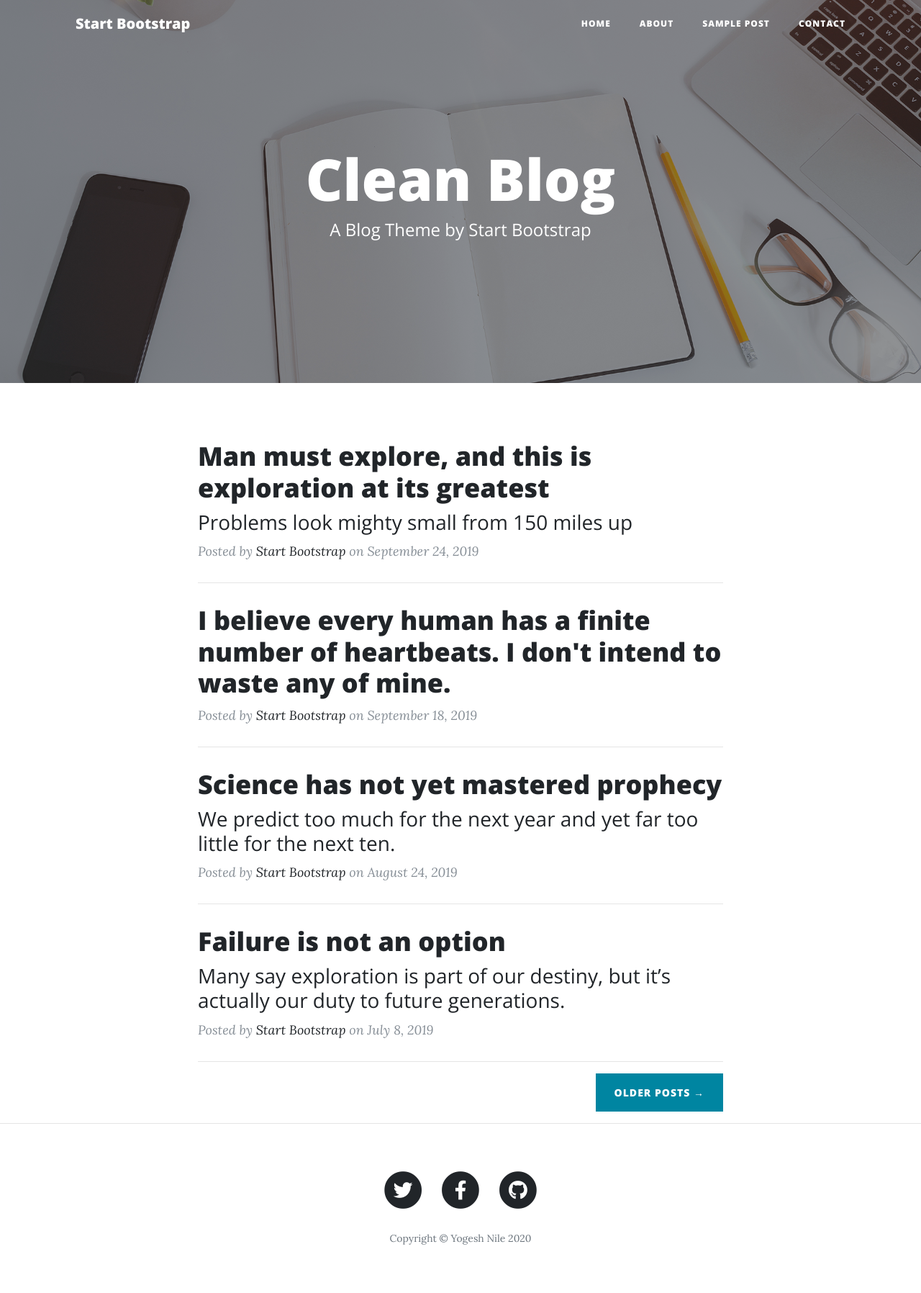
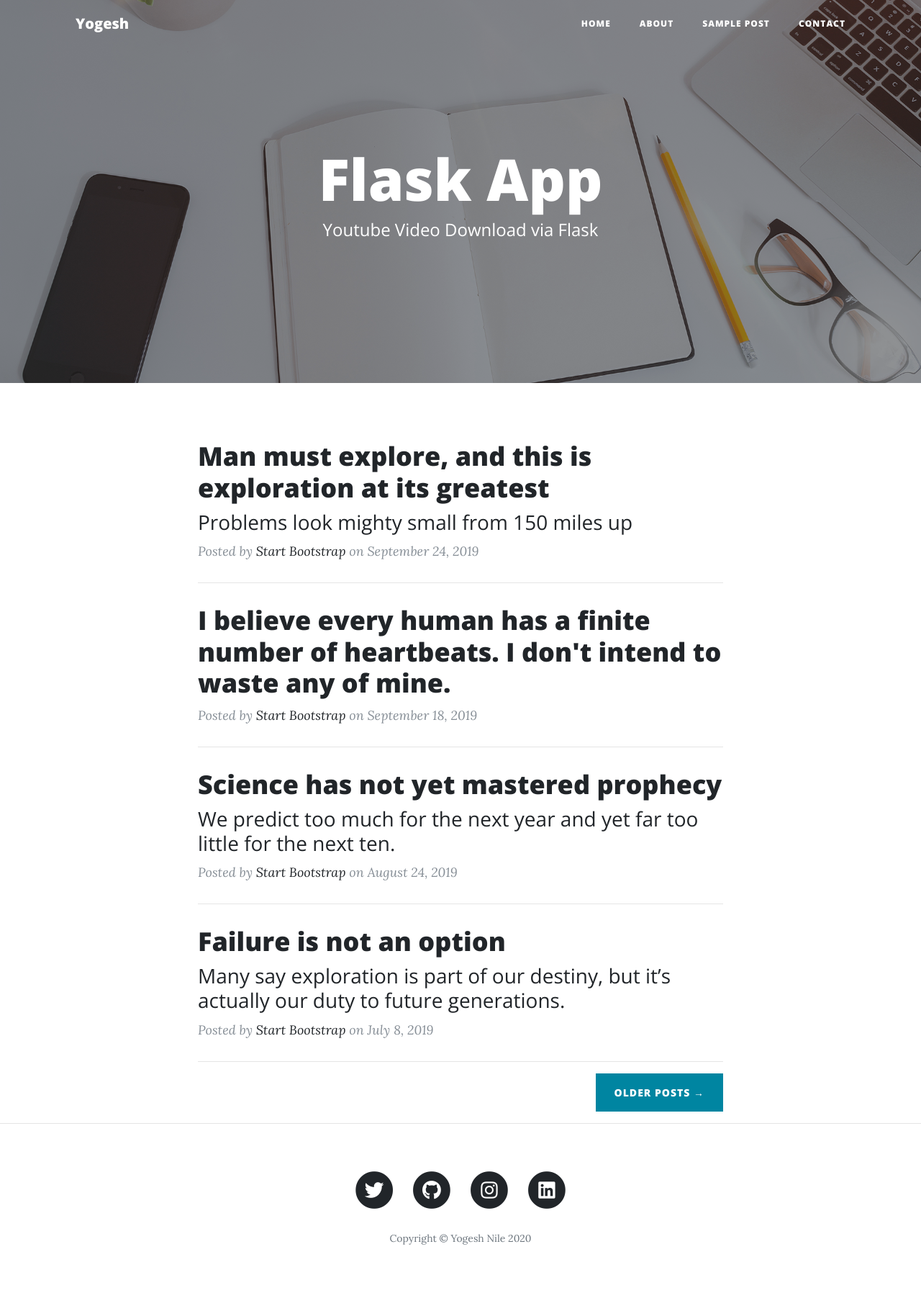
Before and after one commit to yogeshnile/Blog-Website-on-FlaskApp, a Flask app: page / in a window 1280 px wide. Shown: the whole page at 72% size. Run offline with Flask 2, Linux system fonts and the light colour scheme; some libraries are stand-ins or nearby versions.

Commit message:
footer change

```diff
--- a/templates/index.html
+++ b/templates/index.html
@@ -8,8 +8,8 @@
       <div class="row">
         <div class="col-lg-8 col-md-10 mx-auto">
           <div class="site-heading">
-            <h1>Clean Blog</h1>
-            <span class="subheading">A Blog Theme by Start Bootstrap</span>
+            <h1>Flask App</h1>
+            <span class="subheading">Youtube Video Download via Flask</span>
           </div>
         </div>
       </div>
--- a/templates/layout.html
+++ b/templates/layout.html
@@ -8,7 +8,7 @@
   <meta name="description" content="">
   <meta name="author" content="">
 
-  <title>Clean Blog - Start Bootstrap Theme</title>
+  <title>Yogesh Nile || Flask App</title>
 
   <!-- Bootstrap core CSS -->
   <link href="{{ url_for('static', filename='vendor/bootstrap/css/bootstrap.min.css') }}" rel="stylesheet">
@@ -28,7 +28,7 @@
   <!-- Navigation -->
   <nav class="navbar navbar-expand-lg navbar-light fixed-top" id="mainNav">
     <div class="container">
-      <a class="navbar-brand" href="index.html">Start Bootstrap</a>
+      <a class="navbar-brand" href="index.html">Yogesh</a>
       <button class="navbar-toggler navbar-toggler-right" type="button" data-toggle="collapse" data-target="#navbarResponsive" aria-controls="navbarResponsive" aria-expanded="false" aria-label="Toggle navigation">
         Menu
         <i class="fas fa-bars"></i>
@@ -76,7 +76,7 @@
               <a href="#">
                 <span class="fa-stack fa-lg">
                   <i class="fas fa-circle fa-stack-2x"></i>
-                  <i class="fab fa-facebook-f fa-stack-1x fa-inverse"></i>
+                  <i class="fab fa-github fa-stack-1x fa-inverse"></i>
                 </span>
               </a>
             </li>
@@ -84,7 +84,15 @@
               <a href="#">
                 <span class="fa-stack fa-lg">
                   <i class="fas fa-circle fa-stack-2x"></i>
-                  <i class="fab fa-github fa-stack-1x fa-inverse"></i>
+                  <i class="fab fa-instagram fa-stack-1x fa-inverse"></i>
+                </span>
+              </a>
+            </li>
+            <li class="list-inline-item">
+              <a href="#">
+                <span class="fa-stack fa-lg">
+                  <i class="fas fa-circle fa-stack-2x"></i>
+                  <i class="fab fa-linkedin fa-stack-1x fa-inverse"></i>
                 </span>
               </a>
             </li>
```
